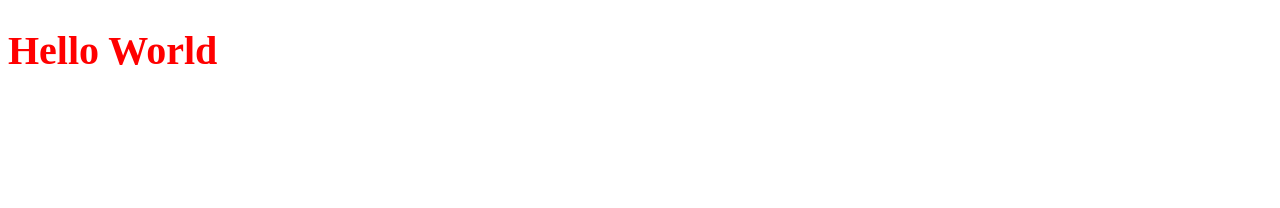
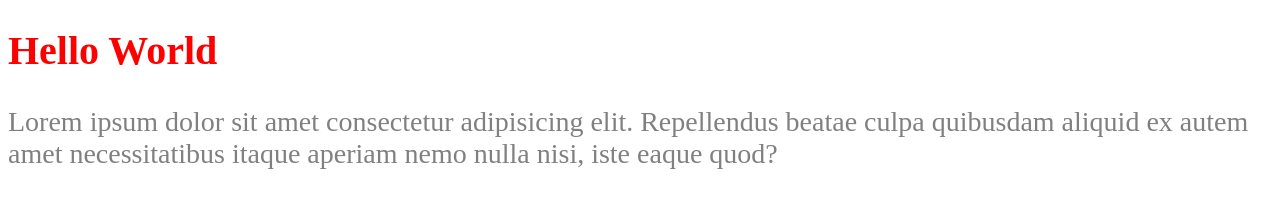
Before and after one commit to alexey-gulo/lesson-1, a plain HTML site: page index.html in a window 1280 px wide. Drawn offline with Linux system fonts and the light colour scheme.

Commit message:
feat(lesson-1): add text

```diff
--- a/index.html
+++ b/index.html
@@ -8,5 +8,6 @@
 </head>
 <body>
   <h1>Hello World</h1>
+  <p>Lorem ipsum dolor sit amet consectetur adipisicing elit. Repellendus beatae culpa quibusdam aliquid ex autem amet necessitatibus itaque aperiam nemo nulla nisi, iste eaque quod?</p>
 </body>
 </html>
--- a/style.css
+++ b/style.css
@@ -2,3 +2,9 @@ h1 {
   color: red;
   font-size: 40px;
 }
+
+p {
+  color: gray;
+  font-size: 28px;
+  margin-top: 32px;
+}
```
